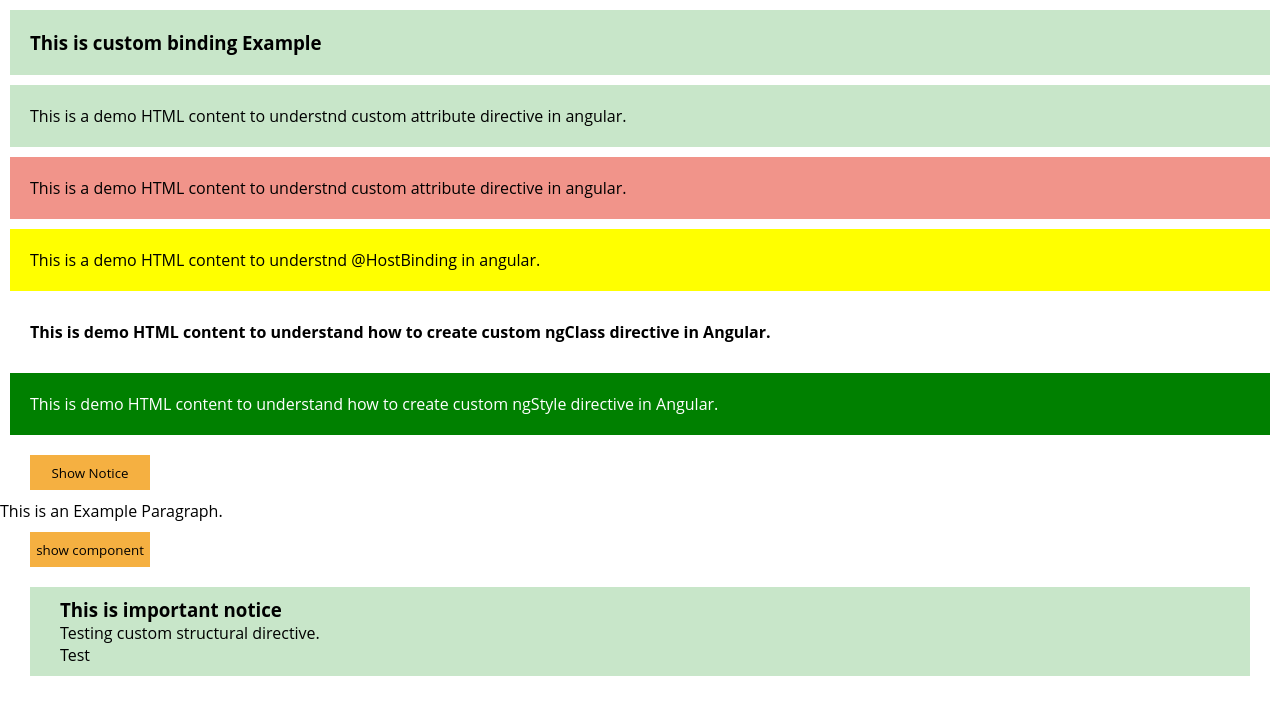
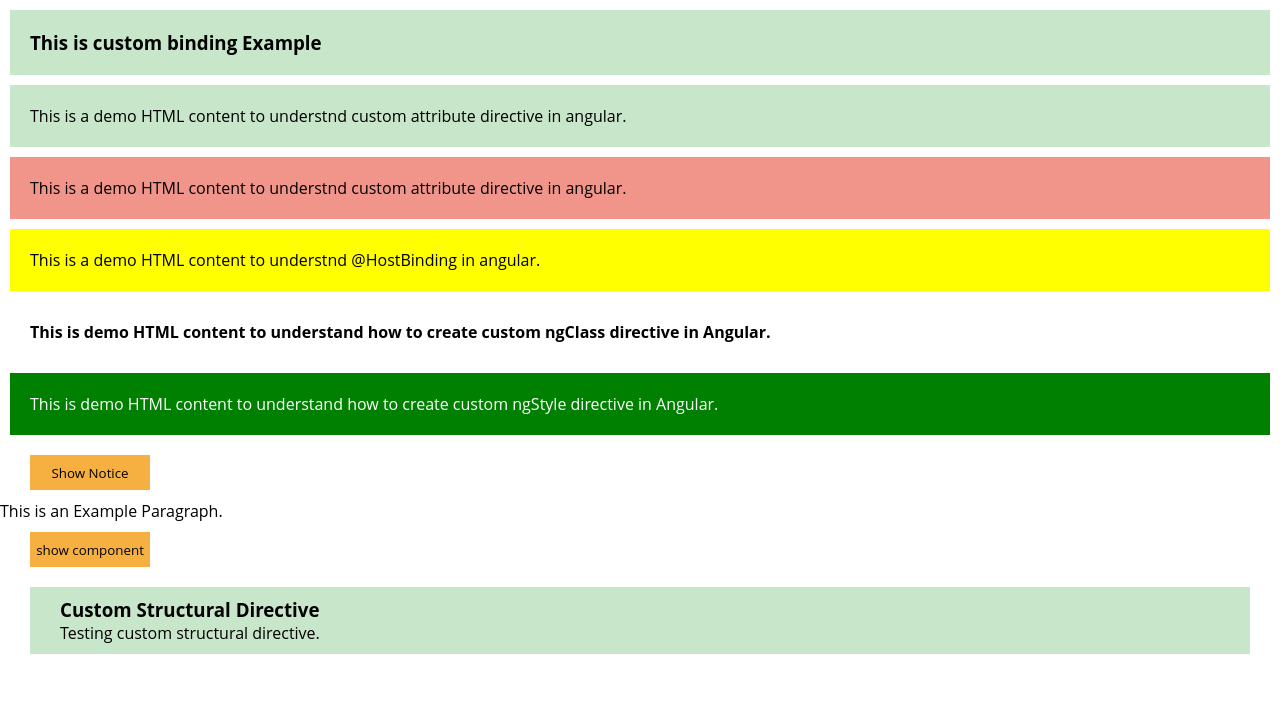
Before and after one commit to YOGESH606/angular-rlrw7c, an Angular app: page / in a window 1280 px wide. Both pictures are taken after a click on the button "show component". Shown: the top 714 px of the page. Built offline with nearby package versions, Linux system fonts and the light colour scheme.

Commit message:
Custom Structural Directive: Changes

```diff
--- a/src/app/PROCADEMY/CustomDirective/cd-parent/cd-parent.component.html
+++ b/src/app/PROCADEMY/CustomDirective/cd-parent/cd-parent.component.html
@@ -67,7 +67,6 @@
 
 <button class="btn btn-notice" (click)="Display_CSD()">show component</button>
 <div class="info-container notice" *appIf="displayCSD">
-  <h3>This is important notice</h3>
+  <h3>Custom Structural Directive</h3>
   <p>Testing custom structural directive.</p>
-  Test
 </div>
```
